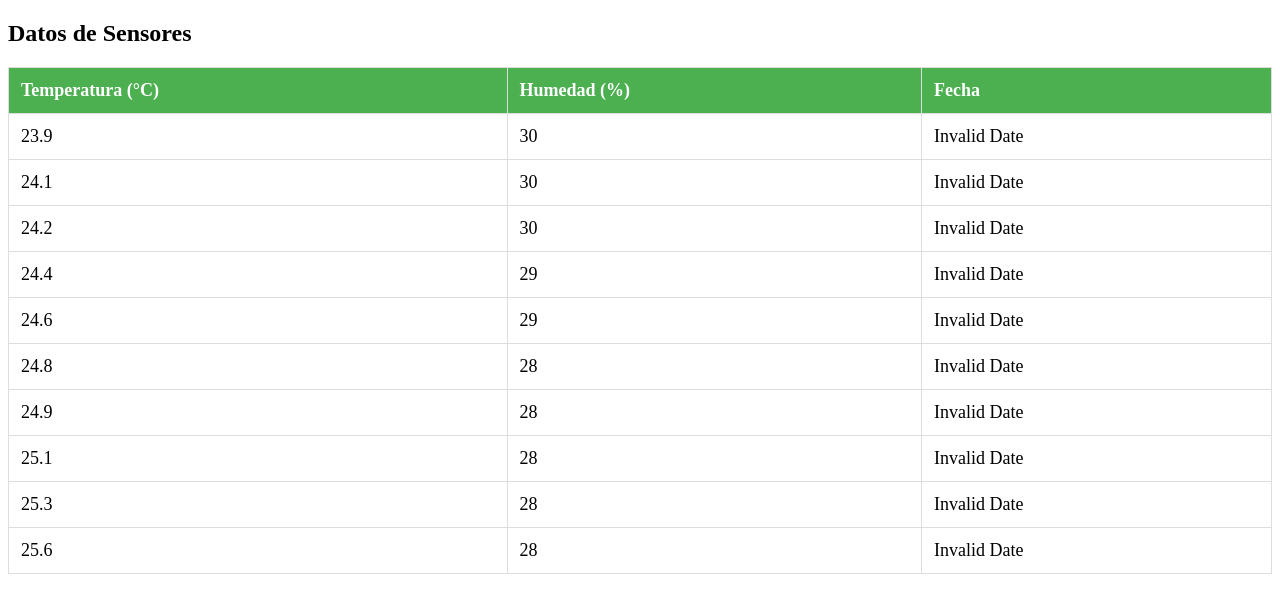
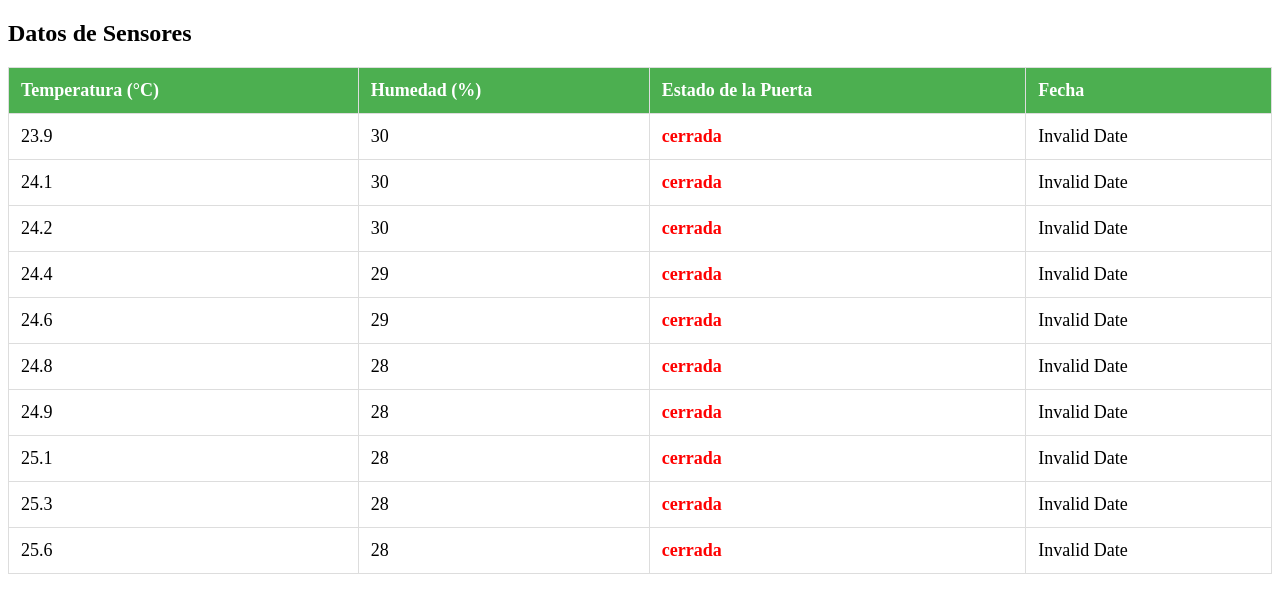
Before and after one commit to majodr13/IoTails, a Django app: page /cuidados/ in a window 1280 px wide. Shown: the top 613 px of the page. Run offline with Django 5.2, Linux system fonts and the light colour scheme; data comes from the database, SQL or seed files in the repository; both versions use the stored data as it was after the commit.

Commit message:
Datos de dht y rfid mandados a cuidados

```diff
--- a/integradora/mi_app/models.py
+++ b/integradora/mi_app/models.py
@@ -1,9 +1,4 @@
-from django.contrib.auth.models import AbstractBaseUser, BaseUserManager
 from django.db import models
-from db_con import db
-
-person_collection = db['users']
-# Create your models here.
 
 class Mascota(models.Model):
     nombre = models.CharField(max_length=100)
@@ -26,7 +21,12 @@
 class SensorData(models.Model):
     temperatura = models.FloatField()
     humedad = models.FloatField()
+    estado_puerta = models.CharField(
+        max_length=20,
+        choices=[("abierta", "abierta"), ("cerrada", "cerrada")],
+        default="cerrada"
+    )
     fecha = models.DateTimeField(auto_now_add=True)
 
     def __str__(self):
-        return f"{self.temperatura}°C, {self.humedad}% - {self.fecha}"
+        return f"{self.temperatura}°C, {self.humedad}% - {self.estado_puerta} - {self.fecha}"
--- a/integradora/mi_app/serializers.py
+++ b/integradora/mi_app/serializers.py
@@ -4,4 +4,4 @@
 class SensorDataSerializer(serializers.ModelSerializer):
     class Meta:
         model = SensorData
-        fields = ['temperatura', 'humedad', 'fecha']
+        fields = ['temperatura', 'humedad', 'estado_puerta', 'fecha']
--- a/integradora/mi_app/templates/cuidados.html
+++ b/integradora/mi_app/templates/cuidados.html
@@ -1,4 +1,4 @@
-{%load static%}
+{% load static %}
 
 <!DOCTYPE html>
 <html lang="es">
@@ -22,6 +22,14 @@
             background-color: #4CAF50;
             color: white;
         }
+        .estado-abierta {
+            color: green;
+            font-weight: bold;
+        }
+        .estado-cerrada {
+            color: red;
+            font-weight: bold;
+        }
     </style>
 </head>
 <body>
@@ -30,11 +38,12 @@
         <tr>
             <th>Temperatura (°C)</th>
             <th>Humedad (%)</th>
+            <th>Estado de la Puerta</th>
             <th>Fecha</th>
         </tr>
         <tbody id="tabla_datos">
             <tr>
-                <td colspan="3">Cargando datos...</td>
+                <td colspan="4">Cargando datos...</td>
             </tr>
         </tbody>
     </table>
@@ -52,11 +61,13 @@
                     hour12: true
                 });
 
-
+                // Aplicar clases de color dinámicamente
+                let claseEstado = d.estado_puerta === 'abierta' ? 'estado-abierta' : 'estado-cerrada';
 
                 contenido += `<tr>
                     <td>${d.temperatura}</td>
                     <td>${d.humedad}</td>
+                    <td class="${claseEstado}">${d.estado_puerta}</td>
                     <td>${fechaFormato}</td>
                 </tr>`;
             });
@@ -67,7 +78,6 @@
     }
 
     setInterval(actualizarDatos, 5000);
-
     actualizarDatos();
 </script>
 </html>
--- a/integradora/mi_app/views.py
+++ b/integradora/mi_app/views.py
@@ -8,8 +8,6 @@
 import pymongo
 from django.contrib.auth.decorators import login_required
 from django.contrib.auth.models import User
-from django.contrib import messages
-from django.http import JsonResponse
 from django.views.decorators.csrf import csrf_exempt
 import json
 from .db_con import pets_collection
@@ -18,8 +16,6 @@
 from rest_framework.response import Response
 from .models import SensorData
 from .serializers import SensorDataSerializer
-from django.views.decorators.csrf import csrf_exempt
-from django.utils.decorators import method_decorator
 from django.utils.timezone import localtime
 
 
@@ -66,7 +62,6 @@
             email = form.cleaned_data["email"]
             password = form.cleaned_data["password"]
 
-            # Revisar si el usuario ya existe
             existing_user = users_collection.find_one({"username": username})
             if existing_user:
                 return HttpResponse("El usuario ya existe", status=400)
@@ -125,9 +120,7 @@
 @login_required
 def profile_view(request):
     pets = list(settings.PETS_COLLECTION.find({}))
-
     return render(request, 'perfil.html', {"pets": pets, "user": request.user})
-
 
 def mapa_views(request):
     return render(request, 'mapa.html')
@@ -136,12 +129,19 @@
     datos_sensores = SensorData.objects.all().order_by('-fecha')[:10]
     return render(request, "cuidados.html", {"datos_sensores": datos_sensores})
 
+# MODIFICADA PARA aceptar "estado_puerta"
 @api_view(['POST'])
 def api_cuidados(request):
     if not request.data:
         return Response({"error": "No se enviaron datos"}, status=400)
 
-    serializer = SensorDataSerializer(data=request.data)
+    data = {
+        "temperatura": request.data.get("temperatura"),
+        "humedad": request.data.get("humedad"),
+        "estado_puerta": request.data.get("estado_puerta")
+    }
+
+    serializer = SensorDataSerializer(data=data)
     if serializer.is_valid():
         serializer.save()
         return Response({"mensaje": "Datos guardados correctamente"}, status=201)
@@ -155,6 +155,7 @@
         datos_list.append({
             "temperatura": d.temperatura,
             "humedad": d.humedad,
+            "estado_puerta": d.estado_puerta,
             "fecha": d.fecha.strftime("%d/%m/%Y, %I:%M:%S %p"),
         })
     return JsonResponse({"datos": datos_list}, safe=False)
```
Also changed, not shown: integradora/db.sqlite3, integradora/mi_app/migrations/0003_sensordata_estado_puerta.py (added).
